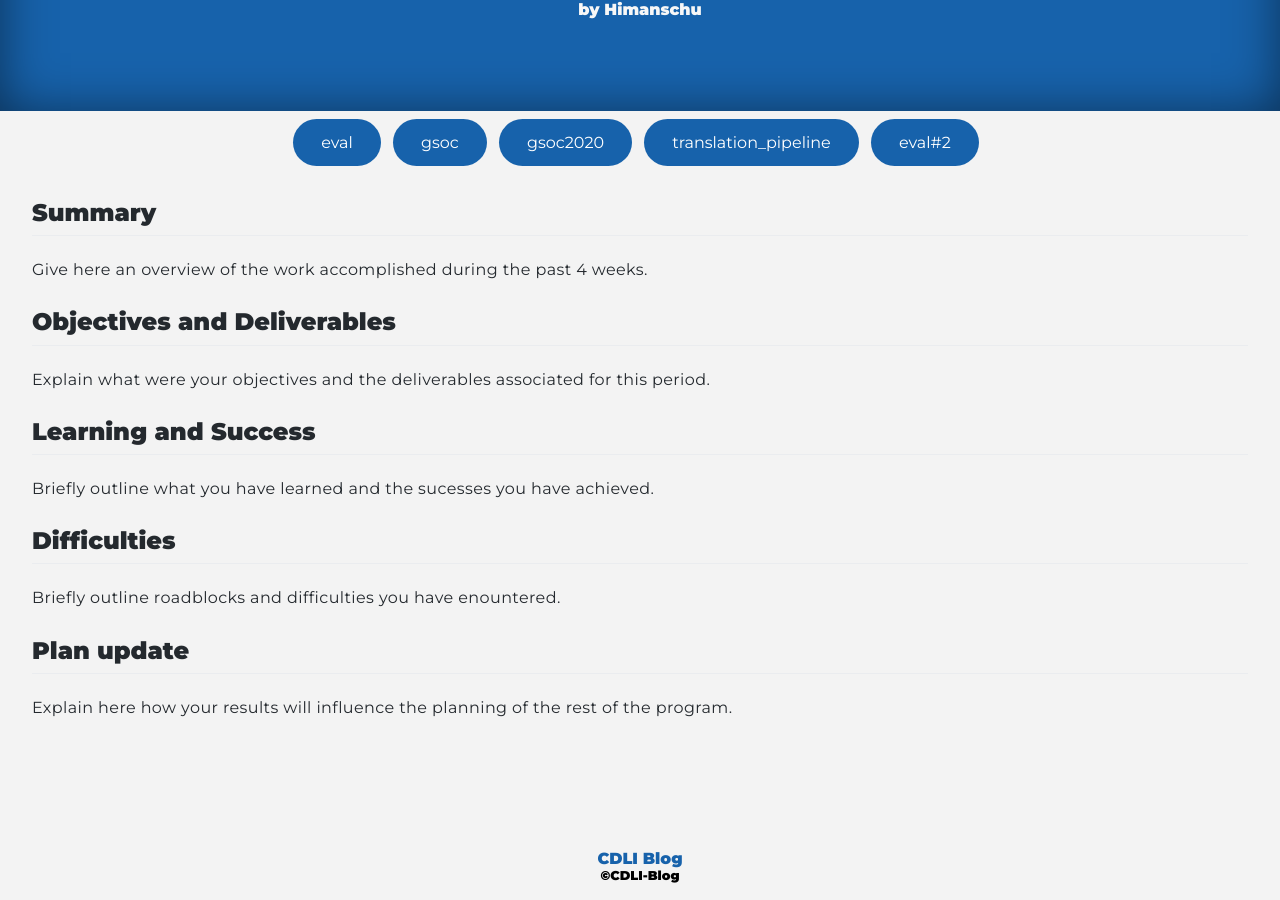
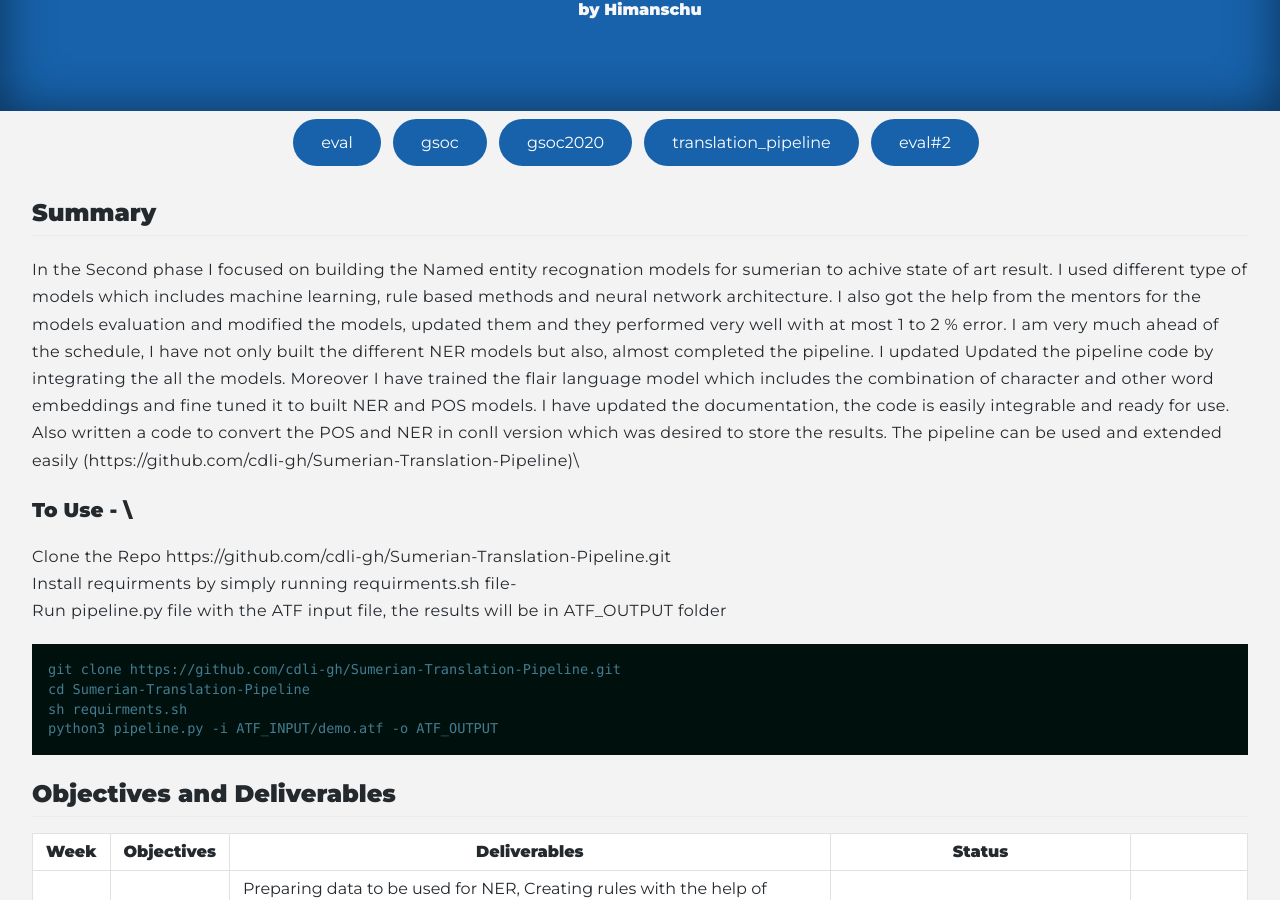
Before and after one commit to cdli-gh/blog, a Jekyll site: the page built from _blog/gsoc20/translation_pipeline/posts/10_eval2.md, in a window 1280 px wide and 900 px high, scrolled down 215 px. Built offline with Jekyll 4.4.1, drawn with Linux system fonts in a browser that asks for light colours; Markdown is read by kramdown in place of the engine named in the settings; some of the changed text lies outside the part shown.

Commit message:
Update 10_eval2.md

````diff
--- a/_blog/gsoc20/translation_pipeline/posts/10_eval2.md
+++ b/_blog/gsoc20/translation_pipeline/posts/10_eval2.md
@@ -6,17 +6,33 @@ tags: ["eval","gsoc","gsoc2020","translation_pipeline","eval#2"]
 ---
 
 ## Summary
-Give here an overview of the work accomplished during the past 4 weeks.
+In the Second phase I focused on building the Named entity recognation models for sumerian to achive state of art result. I used different type of models which includes machine learning, rule based methods and neural network architecture. I also got the help from the mentors for the models evaluation and modified the models, updated them and they performed very well with at most 1 to 2 % error. I am very much ahead of the schedule, I have not only built the different NER models but also, almost completed the pipeline. I updated Updated the pipeline code by integrating the all the models. Moreover I have trained the flair language model which includes the combination of character and other word embeddings and fine tuned it to built NER and POS models.  I have updated the documentation, the code is easily integrable and ready for use. Also written a code to convert the POS and NER in conll version which was desired to store the results. The pipeline can be used and extended easily (https://github.com/cdli-gh/Sumerian-Translation-Pipeline)\
+### To Use - \
+Clone the Repo https://github.com/cdli-gh/Sumerian-Translation-Pipeline.git \
+Install requirments by simply running requirments.sh file- \
+Run pipeline.py file with the ATF input file, the results will be in ATF_OUTPUT folder
+```
+git clone https://github.com/cdli-gh/Sumerian-Translation-Pipeline.git
+cd Sumerian-Translation-Pipeline
+sh requirments.sh
+python3 pipeline.py -i ATF_INPUT/demo.atf -o ATF_OUTPUT
+```
 
 ## Objectives and Deliverables
-Explain what were your objectives and the deliverables associated for this period.
+
+ Week    | Objectives | Deliverables  | Status  |
+| ------- | ---------- | ------------- |-------  |
+| 5       | Preparing data to be used for NER, Creating rules with the help of previous research papers and language experts. Creating a Classification model as an experiment using RNNs for the second dataset [ Word, Tag ] to integrate that as input in our Probabilistic Model. | Prepared features and dataset to be worked with. Classification Model using second Dataset  | Completed |
+| 6       | Implementing NER model using Conditional Random Field(CRF), Spacy and other statistical machine translation techniques| First Named Entity recognition model. | Completed |
+| 7       | Training Deep Neural Network model for Named entity recognition with the variations in the model ( such as changing optimisers, word embeddings etc.)| Second NER model based on Seq2seq modeling(Neural Network architecture) | Completed |
+| 8       | Combining features of probabilistic approach with the Deep neural networks for both POS and NER model  | Improved Results for both NER and POS tagging models | Completed |
 
 
 ## Learning and Success
-Briefly outline what you have learned and the sucesses you have achieved.
+Successfully built the 3 POS tagging models to achive the state of art results. Updated the Sumerian-Translation-Pipeline integrating all POS and NER Models. New Machine Translation models are also updated. Code is tested and working pretty good. Learned about different Deep learning and machine learning architectures. As an experient trained Flair language model so learned about these new techniques. Learned Training and Fine tunning of language models and use of differnet word embeddings including character embeddings, word2vec, glove, fasttext and flair word embeddings. All these improved my understanding of Neural networks and related parameters. Also learned new concepts of git with the command line interface and using cloud servers.
 
 ## Difficulties
-Briefly outline roadblocks and difficulties you have enountered.
+Limited dataset, tried text augmentation. Less data to train and Fine Tune language Model.
 
 ## Plan update
-Explain here how your results will influence the planning of the rest of the program.
+Mostly ahead of schedule, almost integrated the pipeline and ready for use, tested now will traing BERT language model and update the documentation deploy an API to use the model at backend and work on reasearch paper for EACL conference.
````
